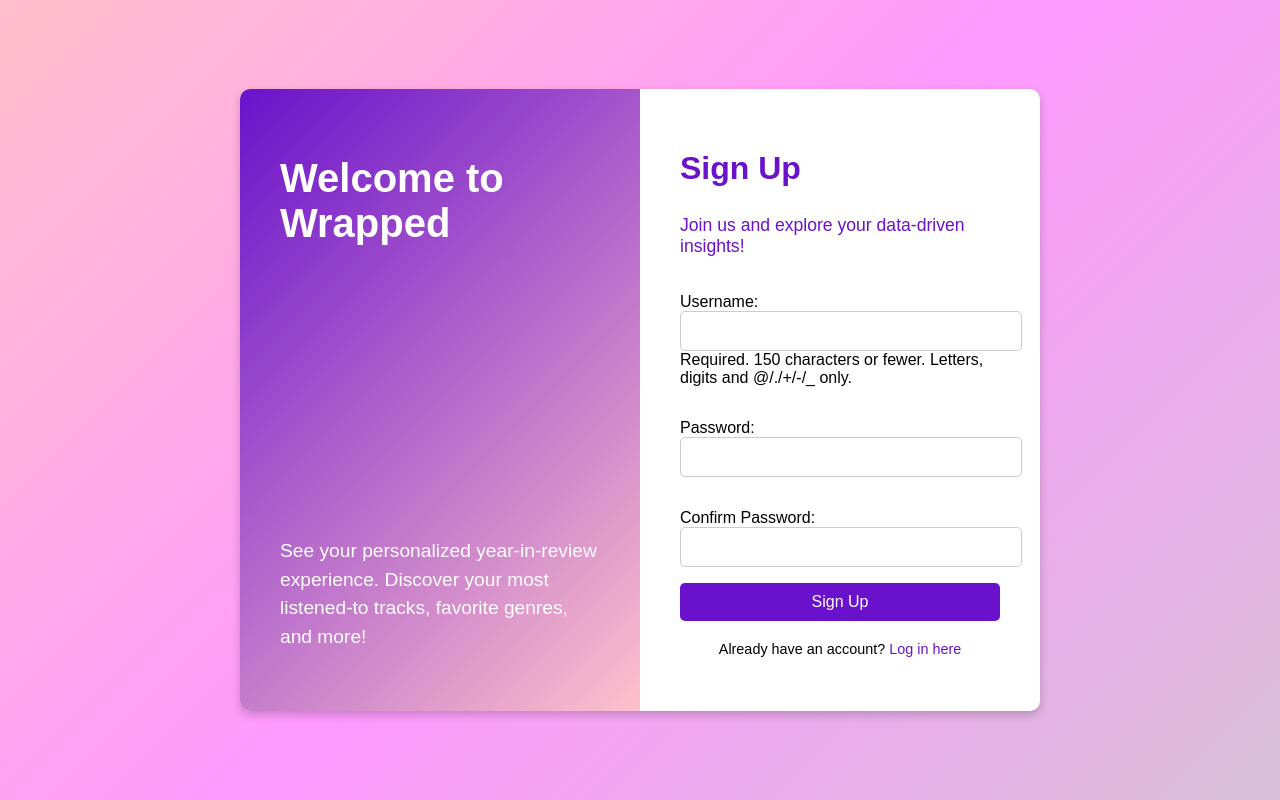
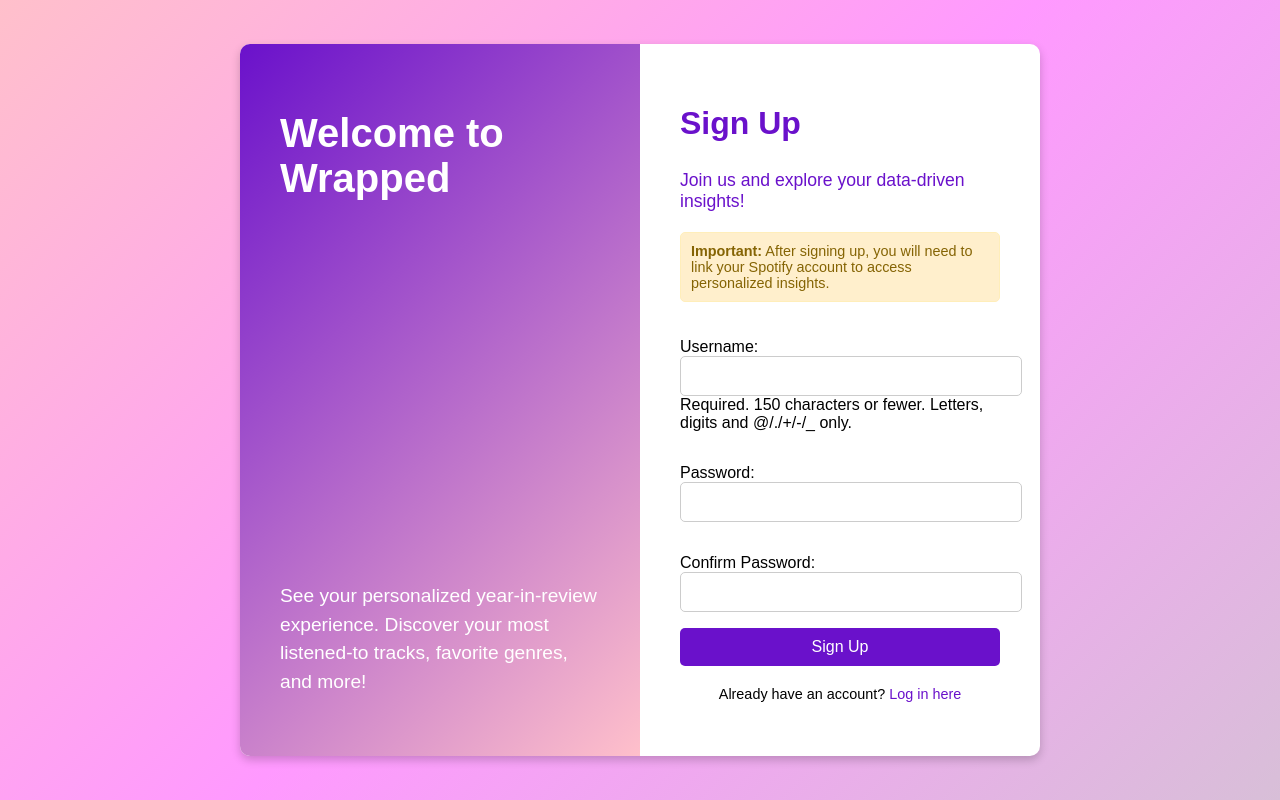
Before and after one commit to grahamonica/2340project2, a Django app: page /accounts/signup/ in a window 1280 px wide. Run offline with Django 5.2, Linux system fonts and the light colour scheme; parts of the project's set-up code (start-up, migrations or seed data) failed here and were passed over.

Commit message:
redid login logic

```diff
--- a/backend/urls.py
+++ b/backend/urls.py
@@ -1,39 +1,35 @@
-#urls.py
-"""
-URL configuration for backend project.
-
-The `urlpatterns` list routes URLs to views. For more information please see:
-    https://docs.djangoproject.com/en/5.1/topics/http/urls/
-Examples:
-Function views
-    1. Add an import:  from my_app import views
-    2. Add a URL to urlpatterns:  path('', views.home, name='home')
-Class-based views
-    1. Add an import:  from other_app.views import Home
-    2. Add a URL to urlpatterns:  path('', Home.as_view(), name='home')
-Including another URLconf
-    1. Import the include() function: from django.urls import include, path
-    2. Add a URL to urlpatterns:  path('blog/', include('blog.urls'))
-"""
 from django.contrib import admin
 from django.urls import path
 from django.shortcuts import redirect
 from . import views
-from django.contrib.auth import views as auth_views  # <-- Add this line
+from django.contrib.auth import views as auth_views
 
 urlpatterns = [
+    # Admin
     path('admin/', admin.site.urls),
-    path('', views.spotify_presentation, name='home'),  # New home page
-    path('spotify-social/', views.spotify_social, name='spotify_social'),  # Old home page renamed
+
+    # Home Pages
+    path('', views.spotify_presentation, name='home'),  # Main home page with user data
+    path('spotify-social/', views.spotify_social, name='spotify_social'),  # Social page for public Wrapped
+
+    # Contact and Misc
     path('contact/', views.contact, name='contact'),
     path('thank-you/', views.thank_you, name='thank_you'),
+
+    # Account Management
     path('accounts/signup/', views.signup, name='signup'),
     path('accounts/login/', auth_views.LoginView.as_view(), name='login'),
-    path('accounts/logout/', views.custom_logout, name='logout'),  # Use custom_logout
+    path('accounts/logout/', views.custom_logout, name='logout'),
+    path('account_info/', views.account_info, name='account_info'),
+    path('delete_account/', views.delete_account, name='delete_account'),
+
+    # Spotify Authentication
     path('spotify/login/', views.spotify_login, name='spotify_login'),
     path('spotify/callback/', views.spotify_callback, name='spotify_callback'),
+    path('spotify/check-auth/', views.check_spotify_auth, name='check_spotify_auth'),
+
+
+    # Liking and Viewing Posts
     path('like/<int:post_id>/', views.toggle_like, name='toggle_like'),
     path('liked-posts/', views.liked_posts, name='liked_posts'),
-    path('account_info/', views.account_info, name='account_info'),
-    path('delete_account/', views.delete_account, name='delete_account'),
 ]
--- a/backend/views.py
+++ b/backend/views.py
@@ -17,6 +17,20 @@ from django.contrib.auth.models import User
 from sendgrid import SendGridAPIClient
 from sendgrid.helpers.mail import Mail
 from decouple import config
+from django.http import JsonResponse
+
+@login_required
+def check_spotify_auth(request):
+    """
+    Checks if the user's Spotify tokens are valid.
+    """
+    try:
+        # Attempt to fetch a valid access token
+        get_valid_spotify_token(request.user)
+        return JsonResponse({'status': 'ok'})  # Spotify tokens are valid
+    except ValueError:
+        return JsonResponse({'status': 'unauthorized'}, status=401)  # Spotify tokens are missing or invalid
+
 
 
 def send_email(name, email, message):
@@ -104,21 +118,26 @@ def liked_posts(request):
 @login_required
 def spotify_presentation(request):
     """
-    View for the new home page. Presents the user's Spotify data, including top tracks and top artists.
+    Fetches and displays the user's Spotify data.
     """
-    user_taste = None
     try:
-        # Fetch the user's latest Spotify Wrapped data
-        wrapped = SpotifyWrapped.objects.filter(user=request.user).latest('id')
+        access_token = get_valid_spotify_token(request.user)
+        sp = Spotify(auth=access_token)
+
+        # Fetch top tracks and artists
+        top_tracks = sp.current_user_top_tracks(limit=5, time_range='medium_term')['items']
+        top_artists = sp.current_user_top_artists(limit=5, time_range='medium_term')['items']
+
         user_taste = {
-            'top_tracks': wrapped.top_tracks,
-            'top_artists': wrapped.top_artists
+            'top_tracks': [{'name': track['name'], 'artist': track['artists'][0]['name']} for track in top_tracks],
+            'top_artists': [{'name': artist['name']} for artist in top_artists],
         }
-    except SpotifyWrapped.DoesNotExist:
-        # If no data exists for the user, set user_taste to None
+    except Exception as e:
+        print(f"Error fetching Spotify data: {e}")
         user_taste = None
 
     return render(request, 'home.html', {'user_taste': user_taste})
+
 
 @login_required
 def spotify_social(request):
@@ -134,112 +153,75 @@ def spotify_login(request):
     """
     Initiates Spotify login and authentication process.
     """
-    # Create a unique cache path for each user
-    cache_path = f".cache-{request.user.id}"
+    sp_oauth = SpotifyOAuth(
+        client_id=settings.SPOTIPY_CLIENT_ID,
+        client_secret=settings.SPOTIPY_CLIENT_SECRET,
+        redirect_uri=settings.SPOTIPY_REDIRECT_URI,
+        scope="user-top-read user-read-private user-read-email",
+        show_dialog=True,
+    )
+
+    # Generate authorization URL
+    auth_url = sp_oauth.get_authorize_url()
+    return redirect(auth_url)
+
+
+from datetime import datetime, timedelta
+from .models import SpotifyAuth
+
+@login_required
+def spotify_callback(request):
+    """
+    Handles Spotify's OAuth callback and saves the user's Spotify tokens.
+    """
+    code = request.GET.get('code')
 
     sp_oauth = SpotifyOAuth(
         client_id=settings.SPOTIPY_CLIENT_ID,
         client_secret=settings.SPOTIPY_CLIENT_SECRET,
         redirect_uri=settings.SPOTIPY_REDIRECT_URI,
         scope="user-top-read user-read-private user-read-email",
-        cache_path=cache_path,
-        show_dialog=True
-    )
-
-    # Clear any existing token
-    if os.path.exists(cache_path):
-        os.remove(cache_path)
-
-    # Generate authorization URL
-    auth_url = sp_oauth.get_authorize_url()
-    request.session['cache_path'] = cache_path
-
-    return redirect(auth_url)
-
-@login_required
-def spotify_callback(request):
-    """
-    Handles Spotify's OAuth callback and posts the home page slideshow presentation.
-    """
-    code = request.GET.get('code')
-    cache_path = request.session.get('cache_path', None)
-
-    sp_oauth = SpotifyOAuth(
-        client_id=settings.SPOTIPY_CLIENT_ID,
-        client_secret=settings.SPOTIPY_CLIENT_SECRET,
-        redirect_uri=settings.SPOTIPY_REDIRECT_URI,
-        scope="user-top-read user-read-private user-read-email",
-        cache_path=cache_path
     )
 
     try:
-        # Get access token
+        # Get access and refresh tokens
         token_info = sp_oauth.get_access_token(code)
-        sp = Spotify(auth=token_info['access_token'])
+        access_token = token_info['access_token']
+        refresh_token = token_info['refresh_token']
+        expires_at = datetime.now() + timedelta(seconds=token_info['expires_in'])
 
-        # Fetch top tracks, artists, and genres
-        top_tracks = sp.current_user_top_tracks(limit=5, time_range='medium_term')['items']
-        top_artists = sp.current_user_top_artists(limit=5, time_range='medium_term')['items']
-        top_genres = {genre for artist in top_artists for genre in artist.get('genres', [])}
-
-        # Construct the slideshow HTML (reuse the home page format)
-        slideshow_html = f"""
-        <div class="slideshow-container">
-            <div class="slide">
-                <h2>Your Spotify Wrapped</h2>
-            </div>
-            <div class="slide">
-                <h3>Top Tracks:</h3>
-                <ul>
-                    {''.join(f'<li>{track["name"]} by {track["artists"][0]["name"]}</li>' for track in top_tracks)}
-                </ul>
-            </div>
-            <div class="slide">
-                <h3>Top Artists:</h3>
-                <ul>
-                    {''.join(f'<li>{artist["name"]}</li>' for artist in top_artists)}
-                </ul>
-            </div>
-            <div class="slide">
-                <h3>Top Genres:</h3>
-                <ul>
-                    {''.join(f'<li>{genre}</li>' for genre in top_genres)}
-                </ul>
-            </div>
-        </div>
-        <div class="controls">
-            <button class="prev" onclick="changeSlide(-1)">&#10094;</button>
-            <button class="next" onclick="changeSlide(1)">&#10095;</button>
-        </div>
-        """
-
-        # Save the slideshow as the presentation
-        SpotifyWrapped.objects.create(
+        # Save tokens in the database
+        SpotifyAuth.objects.update_or_create(
             user=request.user,
-            presentation=slideshow_html,
-            is_public=True
+            defaults={
+                'access_token': access_token,
+                'refresh_token': refresh_token,
+                'expires_at': expires_at,
+                'scope': token_info.get('scope', ''),
+            },
         )
 
-        messages.success(request, "Your Spotify Wrapped slideshow has been posted!")
+        messages.success(request, "Spotify account linked successfully!")
     except Exception as e:
         print(f"Error during Spotify callback: {e}")
-        messages.error(request, "Failed to post your Spotify Wrapped slideshow.")
+        messages.error(request, "Failed to connect Spotify account.")
 
-    # Redirect to Spotify Social page
-    return redirect('spotify_social')
-
+    # Redirect to the home page or desired location
+    return redirect('home')
 
 def signup(request):
     """
-    Handles user sign-up process.
+    Handles user sign-up process and redirects to Spotify login.
     """
     if request.method == "POST":
         form = CustomUserCreationForm(request.POST)
         if form.is_valid():
             user = form.save()
-            login(request, user)
-            messages.success(request, "Account created successfully!")
-            return redirect("home")
+            login(request, user)  # Log the user in immediately
+
+            # Redirect to Spotify login after account creation
+            messages.success(request, "Account created successfully! Please link your Spotify account.")
+            return redirect("spotify_login")
     else:
         form = CustomUserCreationForm()
 
@@ -249,12 +231,45 @@ def custom_logout(request):
     """
     Logs the user out and clears Spotify token info.
     """
+    # Clear Spotify tokens from the database
+    try:
+        SpotifyAuth.objects.filter(user=request.user).delete()
+    except Exception as e:
+        print(f"Error clearing Spotify tokens: {e}")
+
+    # Log out from Django session
     django_logout(request)
-    request.session.pop('token_info', None)
-    return redirect("https://accounts.spotify.com/en/logout")
+
+    # Redirect to the site's login page
+    return redirect("login")
 
 def thank_you(request):
     """
     Displays a thank-you page after form submissions.
     """
     return render(request, 'thank_you.html')
+
+
+from spotipy.oauth2 import SpotifyOAuth
+from django.utils.timezone import now
+
+def get_valid_spotify_token(user):
+    """
+    Returns a valid Spotify access token, refreshing if necessary.
+    """
+    try:
+        spotify_auth = SpotifyAuth.objects.get(user=user)
+        if now() >= spotify_auth.expires_at:  # Use timezone-aware `now()` from Django
+            # Token expired, refresh it
+            sp_oauth = SpotifyOAuth(
+                client_id=settings.SPOTIPY_CLIENT_ID,
+                client_secret=settings.SPOTIPY_CLIENT_SECRET,
+                redirect_uri=settings.SPOTIPY_REDIRECT_URI,
+            )
+            token_info = sp_oauth.refresh_access_token(spotify_auth.refresh_token)
+            spotify_auth.access_token = token_info['access_token']
+            spotify_auth.expires_at = now() + timedelta(seconds=token_info['expires_in'])  # Ensure timezone-awareness
+            spotify_auth.save()
+        return spotify_auth.access_token
+    except SpotifyAuth.DoesNotExist:
+        raise ValueError("Spotify tokens not found. User needs to log in.")
--- a/templates/registration/signup.html
+++ b/templates/registration/signup.html
@@ -10,7 +10,7 @@
         body {
             margin: 0;
             font-family: Arial, sans-serif;
-            background: linear-gradient(135deg, #ffc0cb, #ff99ff, #d8bfd8); /* Gradient background */
+            background: linear-gradient(135deg, #ffc0cb, #ff99ff, #d8bfd8);
             display: flex;
             justify-content: center;
             align-items: center;
@@ -69,6 +69,16 @@
             color: #6a11cb;
         }
 
+        .alert-message {
+            background-color: #ffefcc;
+            color: #856404;
+            border: 1px solid #ffeeba;
+            padding: 10px;
+            border-radius: 5px;
+            margin-bottom: 20px;
+            font-size: 0.9rem;
+        }
+
         form {
             display: flex;
             flex-direction: column;
@@ -91,7 +101,6 @@
         input[type="checkbox"] {
             margin-right: 10px;
         }
-
 
         .signup-button {
             padding: 10px;
@@ -143,6 +152,11 @@
             <h1 class="signup-title">Sign Up</h1>
             <p class="signup-subtitle">Join us and explore your data-driven insights!</p>
 
+            <!-- Alert Message for Spotify Linking -->
+            <div class="alert-message">
+                <strong>Important:</strong> After signing up, you will need to link your Spotify account to access personalized insights.
+            </div>
+
             <!-- Signup Form -->
             <form method="post" action="{% url 'signup' %}">
                 {% csrf_token %}
```
Also changed, not shown: backend/models.py (+11 -0 lines), static/js/slideshow.js (+18 -0 lines), backend/migrations/0006_spotifyauth.py (added), 2 other files.
